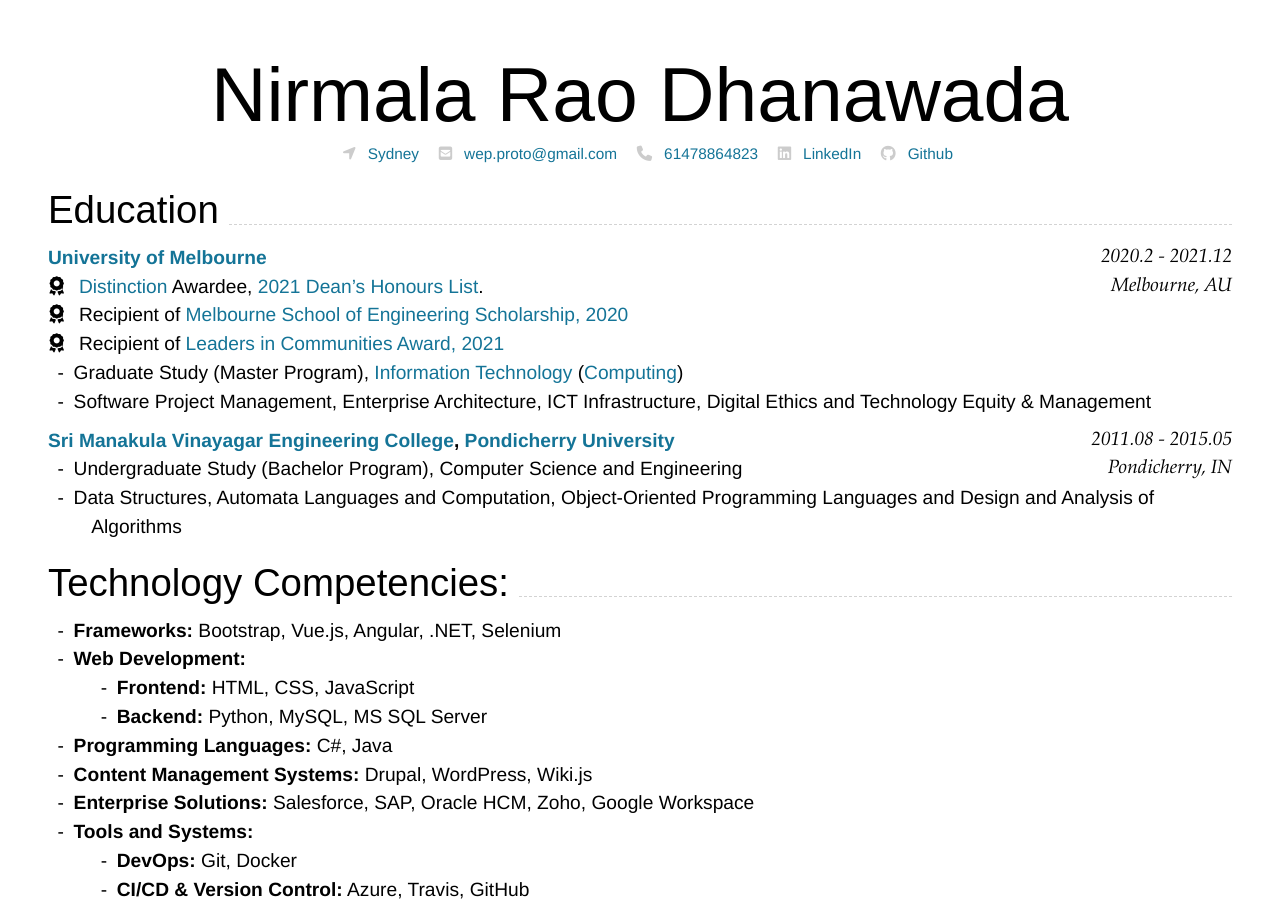
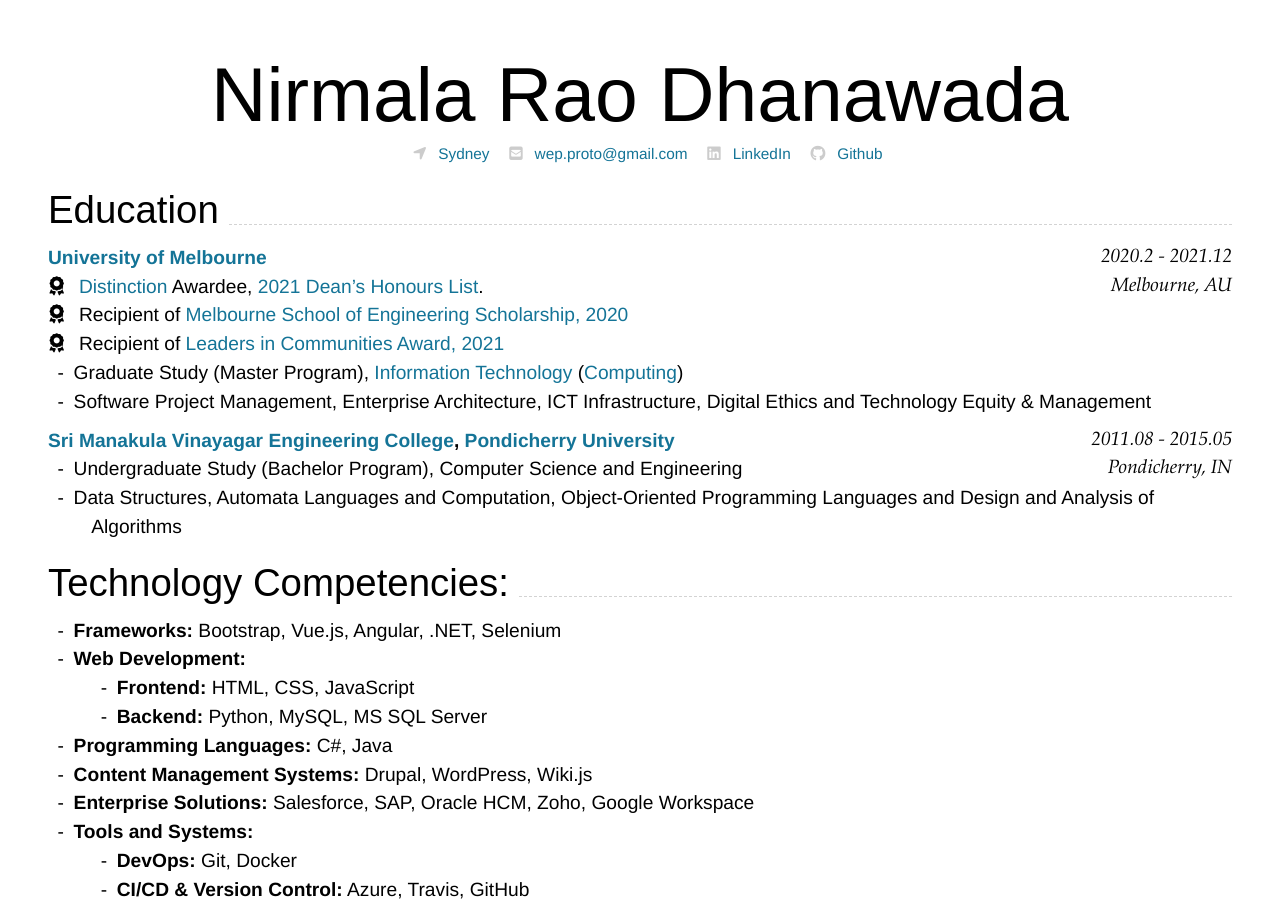
Before and after one commit to thedhanawada/me, a Jekyll site: the page built from index.md, in a window 1280 px wide and 900 px high. Built offline with Jekyll 4.4.1, drawn with Linux system fonts in a browser that asks for light colours; nearby versions of some CDN libraries.

Commit message:
Update cv-contact.html

```diff
--- a/_includes/cv-contact.html
+++ b/_includes/cv-contact.html
@@ -8,11 +8,6 @@
     {% if page.email %}
     <i class="fas fa-envelope-square" style="margin-left:1em"></i>
     <a href="{{ page.email.url }}" target="_blank" style="margin-left:0.5em">{{ page.email.text }}</a>
-    {% endif %}
-
-    {% if page.phone %}
-    <i class="fas fa-phone" style="margin-left:1em"></i>
-    <a href="{{ page.phone.url }}" target="_blank" style="margin-left:0.5em">{{ page.phone.text }}</a>
     {% endif %}
 
     {% if page.linkedin %}
```
